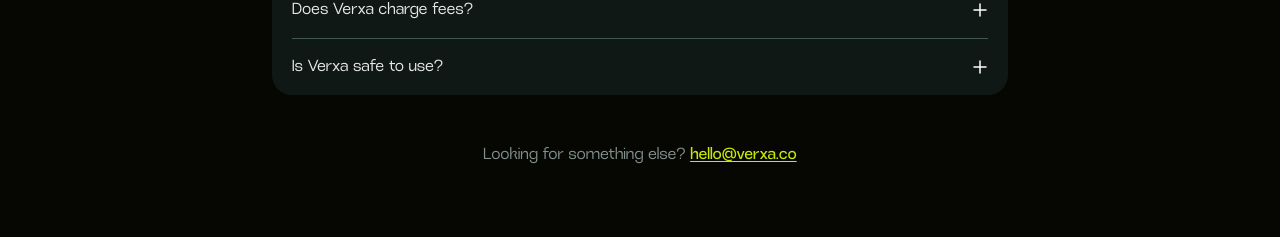
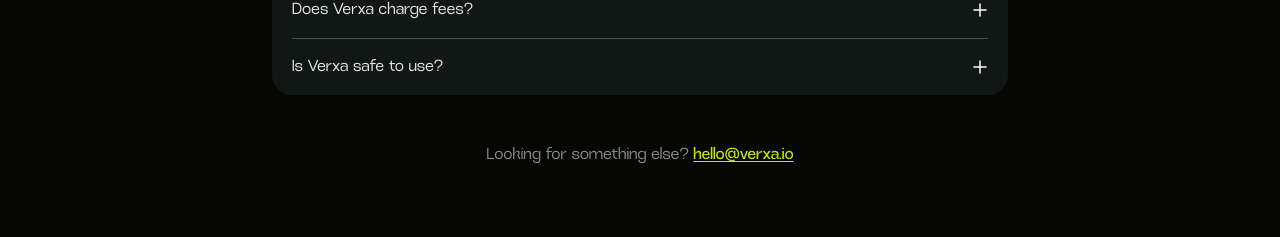
Before and after one commit to VERXA-TECH/VERXA-LANDING-PAGE, a Next.js app: page / in a window 1280 px wide. Shown: the part 2212-2449 px from the top of the page. Built offline with nearby package versions, Linux system fonts and the light colour scheme; no server answers.

Commit message:
email change, cta scroll update

```diff
--- a/src/app/page.tsx
+++ b/src/app/page.tsx
@@ -5,7 +5,7 @@ import { SupportedAssetsSection } from '@/components/supported-assets/supported-
 import { FaqSection } from '@/components/faq/faq-section'
 export default function Home() {
   return (
-    <main>
+    <main id="top">
       <HeroSection />
       <SupportedAssetsSection />
       <FaqSection />
--- a/src/components/cta/cta-section.tsx
+++ b/src/components/cta/cta-section.tsx
@@ -69,7 +69,7 @@ export function CtaSection() {
         </p>
 
         <a
-          href="#waitlist"
+          href="#top"
           className="inline-flex w-full max-w-[320px] items-center justify-center gap-2 rounded-[24px] border border-[#94BC27] bg-[var(--color-holly-700)] px-5 py-3 font-[family-name:var(--font-heuvel)] text-base font-normal leading-6 text-white transition-opacity hover:opacity-90 [font-feature-settings:'liga'_off,'calt'_off]"
         >
           Join waitlist
--- a/src/components/faq/faq-section.tsx
+++ b/src/components/faq/faq-section.tsx
@@ -43,10 +43,10 @@ export function FaqSection() {
           <p className="font-[family-name:var(--font-heuvel)] text-sm leading-5 tracking-[-0.084px] text-[var(--color-holly-300)] [font-feature-settings:'liga'_off,'calt'_off] lg:text-base lg:leading-6">
             Looking for something else?{" "}
             <a
-              href="mailto:hello@verxa.co"
+              href="mailto:hello@verxa.io"
               className="font-medium text-[var(--color-primary-base)] underline underline-offset-2 transition-opacity hover:opacity-80"
             >
-              hello@verxa.co
+              hello@verxa.io
             </a>
           </p>
         </div>
```
